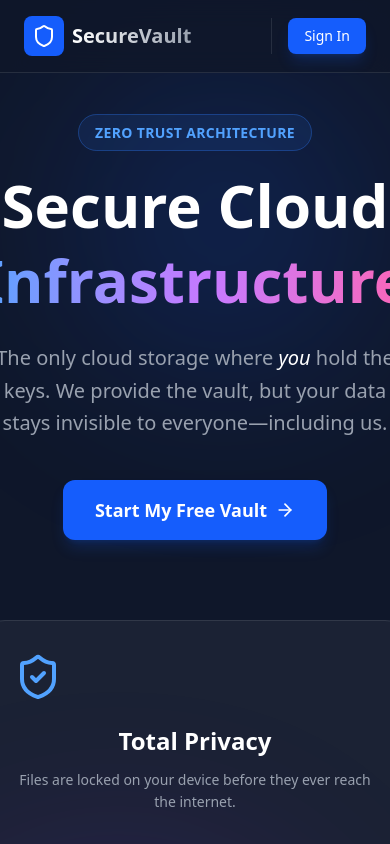
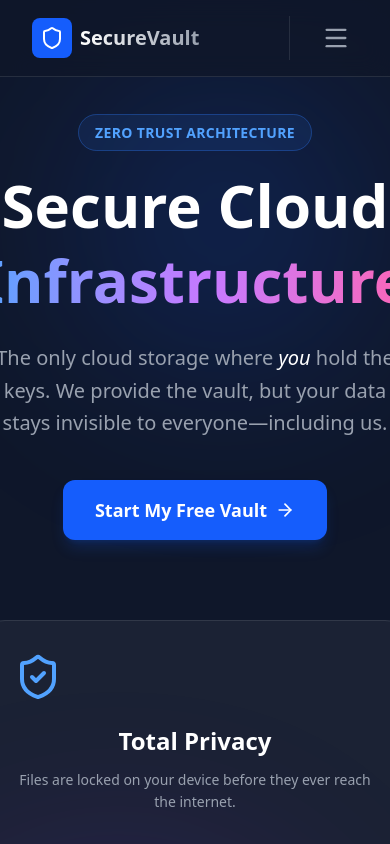
Before and after one commit to Mahirjambhule/secure-vault, a React (Vite) app in the folder client/: page / in a window 390 px wide. Shown: the top 844 px of the page. Built offline with nearby package versions, Linux system fonts and the light colour scheme.

Commit message:
feat: implement fully responsive edge-to-edge navbar with mobile drawer

```diff
--- a/client/src/components/Navbar.jsx
+++ b/client/src/components/Navbar.jsx
@@ -4,13 +4,14 @@ import { motion, AnimatePresence } from 'framer-motion';
 import { jwtDecode } from 'jwt-decode';
 import {
   Shield, LayoutDashboard, History, Info, ShieldCheck,
-  Home, Crown, LogOut, User, ChevronDown, Database
+  Home, Crown, LogOut, ChevronDown, Database, Menu, X
 } from 'lucide-react';
 
 const Navbar = () => {
   const location = useLocation();
   const navigate = useNavigate();
   const [isProfileOpen, setIsProfileOpen] = useState(false);
+  const [isMobileMenuOpen, setIsMobileMenuOpen] = useState(false);
 
   const isAuthenticated = !!localStorage.getItem('token');
   const userEmail = localStorage.getItem('userEmail') || 'User';
@@ -23,6 +24,7 @@ const Navbar = () => {
   };
 
   useEffect(() => {
+    setIsMobileMenuOpen(false);
     const token = localStorage.getItem('token');
     if (token) {
       try {
@@ -52,10 +54,10 @@ const Navbar = () => {
 
   return (
     <nav className="fixed top-0 left-0 w-full z-50 border-b border-white/10 bg-[#0f172a]/80 backdrop-blur-md">
-      <div className="max-w-7xl mx-auto px-6 py-4 flex justify-between items-center">
+      <div className="w-full px-8 py-4 flex items-center">
 
-        {/* Logo Area */}
-        <Link to="/" className="flex items-center gap-2 group">
+        {/* 1. Logo - Anchored Left */}
+        <Link to="/" className="flex items-center gap-2 group shrink-0">
           <div className="p-2 bg-blue-600 rounded-lg group-hover:bg-blue-500 transition-colors">
             <Shield className="text-white w-6 h-6" />
           </div>
@@ -64,9 +66,11 @@ const Navbar = () => {
           </span>
         </Link>
 
-        {/* Right Side Navigation */}
-        <div className="flex items-center gap-4 md:gap-6">
-          <div className="hidden lg:flex gap-2">
+        {/* 2. Spacer & Navigation - This pushes everything to the right */}
+        <div className="flex-1 flex justify-end items-center gap-6">
+
+          {/* Desktop Nav Items */}
+          <div className="hidden lg:flex items-center gap-2 mr-4">
             {navItems.map((item) => (
               <Link key={item.path} to={item.path} className="relative px-3 py-2">
                 {isActive(item.path) && (
@@ -77,9 +81,9 @@ const Navbar = () => {
                   />
                 )}
                 <span className={`relative flex items-center gap-2 text-sm font-medium transition-colors ${isActive(item.path)
-                    ? (item.name === 'Upgrade' ? 'text-yellow-400' : 'text-blue-400')
-                    : (item.name === 'Upgrade' ? 'text-yellow-500/70 hover:text-yellow-400' : 'text-gray-400 hover:text-white')
-                  }`}>
+                  ? (item.name === 'Upgrade' ? 'text-yellow-400' : 'text-blue-400')
+                  : (item.name === 'Upgrade' ? 'text-yellow-500/70 hover:text-yellow-400' : 'text-gray-400 hover:text-white')
+                }`}>
                   <item.icon className="w-4 h-4" />
                   {item.name}
                 </span>
@@ -87,10 +91,10 @@ const Navbar = () => {
             ))}
           </div>
 
-          <div className="flex items-center gap-4 pl-4 border-l border-white/10 relative">
+          {/* Profile / Auth Section */}
+          <div className="flex items-center gap-4 pl-6 border-l border-white/10 relative">
             {isAuthenticated ? (
               <div className="relative">
-                {/* Profile Toggle Button */}
                 <button
                   onClick={() => setIsProfileOpen(!isProfileOpen)}
                   className="flex items-center gap-2 bg-white/5 hover:bg-white/10 border border-white/10 p-1.5 pr-3 rounded-full transition-all group"
@@ -101,13 +105,10 @@ const Navbar = () => {
                   <ChevronDown className={`w-4 h-4 text-gray-500 transition-transform duration-300 ${isProfileOpen ? 'rotate-180' : ''}`} />
                 </button>
 
-                {/* Dropdown Menu */}
                 <AnimatePresence>
                   {isProfileOpen && (
                     <>
-                      {/* Close overlay */}
                       <div className="fixed inset-0 z-[-1]" onClick={() => setIsProfileOpen(false)} />
-
                       <motion.div
                         initial={{ opacity: 0, y: 10, scale: 0.95 }}
                         animate={{ opacity: 1, y: 0, scale: 1 }}
@@ -118,17 +119,12 @@ const Navbar = () => {
                           <p className="text-[10px] text-gray-500 font-bold uppercase tracking-widest mb-1">Authenticated As</p>
                           <p className="text-white text-sm font-medium truncate">{userEmail}</p>
                         </div>
-
                         <div className="space-y-1">
                           <div className="flex items-center gap-3 p-3 text-gray-400 text-xs rounded-xl">
                             <Database className="w-4 h-4 text-blue-400" />
                             <span>Storage Plan: <b className="text-blue-400">Basic (50MB)</b></span>
                           </div>
-
-                          <button
-                            onClick={handleLogout}
-                            className="w-full flex items-center gap-3 p-3 text-red-400 text-sm hover:bg-red-400/10 rounded-xl transition-colors group"
-                          >
+                          <button onClick={handleLogout} className="w-full flex items-center gap-3 p-3 text-red-400 text-sm hover:bg-red-400/10 rounded-xl transition-colors group">
                             <LogOut className="w-4 h-4 group-hover:translate-x-1 transition-transform" />
                             <span className="font-medium">Logout Session</span>
                           </button>
@@ -139,13 +135,48 @@ const Navbar = () => {
                 </AnimatePresence>
               </div>
             ) : (
-              <Link to="/auth" className="text-sm font-medium px-4 py-2 bg-blue-600 hover:bg-blue-500 text-white rounded-lg transition-colors shadow-lg shadow-blue-600/20">
+              <Link to="/auth" className="hidden sm:block text-sm font-medium px-4 py-2 bg-blue-600 hover:bg-blue-500 text-white rounded-lg transition-colors shadow-lg shadow-blue-600/20">
                 Sign In
               </Link>
             )}
+
+            {/* Mobile Menu Toggle Button */}
+            <button
+              className="lg:hidden p-2 text-gray-400 hover:text-white transition-colors"
+              onClick={() => setIsMobileMenuOpen(!isMobileMenuOpen)}
+            >
+              {isMobileMenuOpen ? <X size={28} /> : <Menu size={28} />}
+            </button>
           </div>
         </div>
       </div>
+
+      {/* Mobile Drawer Menu (Slide Down) */}
+      <AnimatePresence>
+        {isMobileMenuOpen && (
+          <motion.div
+            initial={{ height: 0, opacity: 0 }}
+            animate={{ height: 'auto', opacity: 1 }}
+            exit={{ height: 0, opacity: 0 }}
+            className="lg:hidden border-t border-white/10 bg-[#0f172a] overflow-hidden"
+          >
+            <div className="p-4 space-y-2">
+              {navItems.map((item) => (
+                <Link
+                  key={item.path}
+                  to={item.path}
+                  className={`flex items-center gap-4 p-4 rounded-xl transition-colors ${
+                    isActive(item.path) ? 'bg-blue-600/10 text-blue-400' : 'text-gray-400 hover:bg-white/5'
+                  }`}
+                >
+                  <item.icon size={20} />
+                  <span className="font-medium">{item.name}</span>
+                </Link>
+              ))}
+            </div>
+          </motion.div>
+        )}
+      </AnimatePresence>
     </nav>
   );
 };
```
